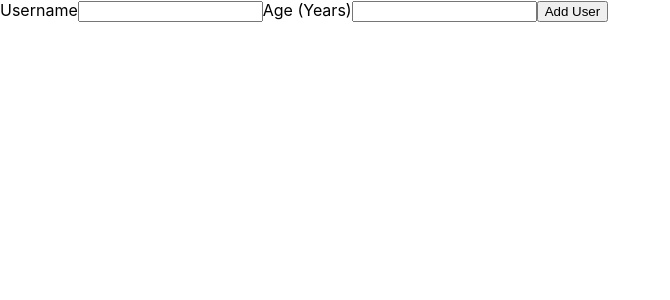
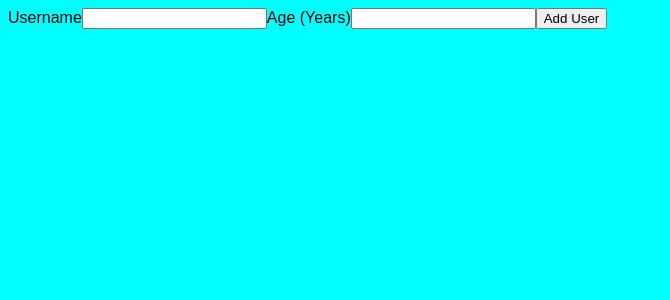
Before and after one commit to imshashikumarGH/my-first-react-app, a React (Create React App) app: page / in a window 1280 px wide. Shown: the top 300 px of the page, without its empty margins (0-670 px from the left). Built offline with nearby package versions, Linux system fonts and the light colour scheme.

Commit message:
AB01 Adding back ground color to the page

```diff
--- a/src/index.css
+++ b/src/index.css
@@ -1,13 +1,4 @@
-body {
-  margin: 0;
-  font-family: -apple-system, BlinkMacSystemFont, 'Segoe UI', 'Roboto', 'Oxygen',
-    'Ubuntu', 'Cantarell', 'Fira Sans', 'Droid Sans', 'Helvetica Neue',
-    sans-serif;
-  -webkit-font-smoothing: antialiased;
-  -moz-osx-font-smoothing: grayscale;
+html {
+  font-family: sans-serif;
+  background-color: aqua;
 }
-
-code {
-  font-family: source-code-pro, Menlo, Monaco, Consolas, 'Courier New',
-    monospace;
-}
```
